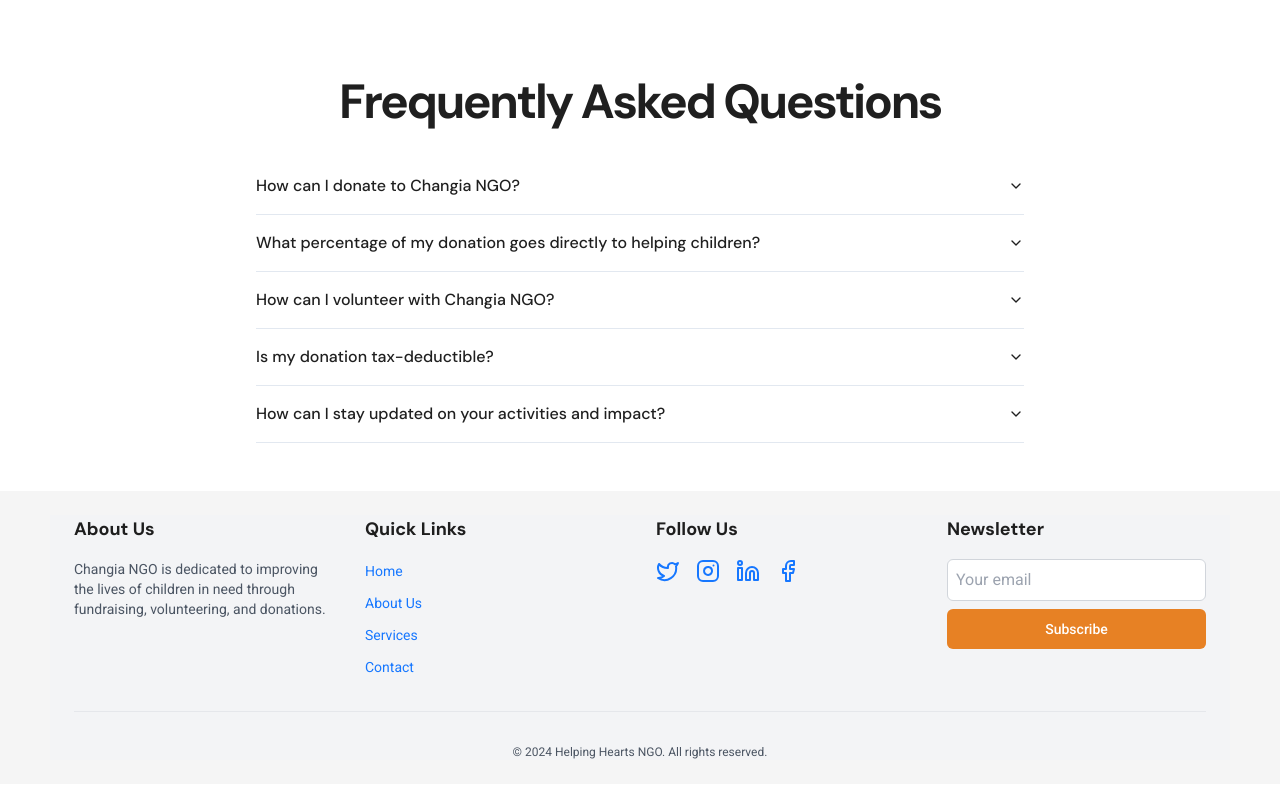
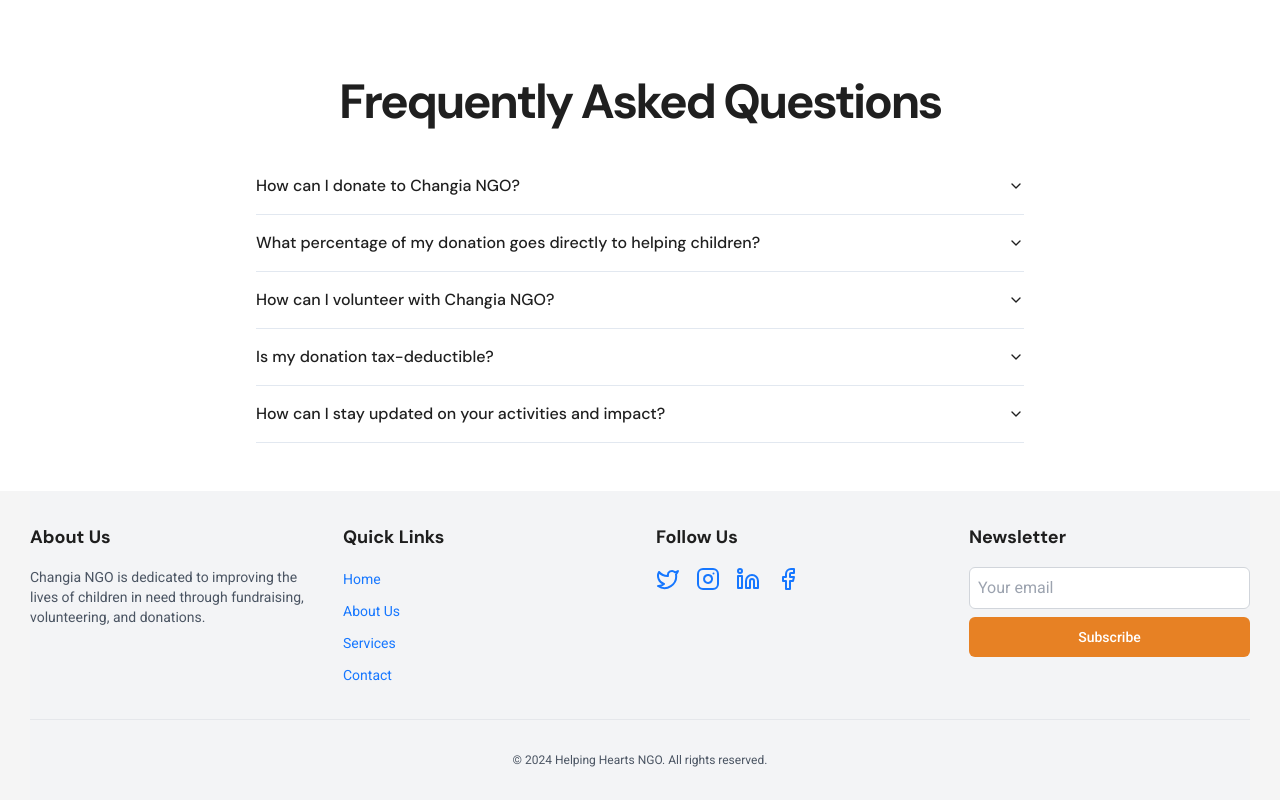
Before and after one commit to Children-s-Home/ChangiaKe, a React (Vite) app in the folder client/: page /contact-us in a window 1280 px wide. Shown: the part 626-1426 px from the top of the page. Built offline with nearby package versions, Linux system fonts and the light colour scheme; no server answers.

Commit message:
added a lot of the requires styles to provide consistency

```diff
--- a/client/src/Layout/Components/FooterNew.jsx
+++ b/client/src/Layout/Components/FooterNew.jsx
@@ -4,8 +4,8 @@ import { Twitter, Instagram, Linkedin, Facebook } from 'lucide-react';
 const { Link } = Typography;
 const FooterNew = () => {
   return (
-    <footer className='bg-gray-100 '>
-      <div className='container px-4 md:px-6'>
+    <footer className=' py-8 bg-gray-100 '>
+      <div>
         <div className='grid grid-cols-1 md:grid-cols-4 gap-8'>
           <div>
             <h3 className='text-lg font-bold mb-4'>About Us</h3>
--- a/client/src/Layout/Index.jsx
+++ b/client/src/Layout/Index.jsx
@@ -46,7 +46,7 @@ const AppLayout = () => {
         <Content className='content'>
           <Outlet />
         </Content>
-        <Footer>
+        <Footer className='footer'>
           <FooterNew />
         </Footer>
       </Layout>
--- a/client/src/Layout/_layout.scss
+++ b/client/src/Layout/_layout.scss
@@ -42,28 +42,7 @@
     flex: 1;
   }
   .footer {
-    @extend %header-footer;
-    padding-top: 15px;
-    .footer-row {
-      @media (max-width: 768px) {
-        flex-direction: column-reverse !important;
-      }
-      .footer-links {
-        display: flex;
-        gap: 50px;
-        .ant-list-item {
-          padding: 10px 32px 10px 0px;
-        }
-      }
-      .newsletter {
-        .footer-social {
-          margin-bottom: 5px;
-          &:hover {
-            color: $primary-brown !important;
-          }
-        }
-      }
-    }
+    padding: $general-side-paddng;
   }
 }
 
--- a/client/src/sass/_variables.scss
+++ b/client/src/sass/_variables.scss
@@ -14,5 +14,5 @@ $diagonal-gradient: linear-gradient(135deg, #eac28d, #ffead7);
 $top-bottom-gradient: linear-gradient(to bottom, #eab98d, #ffead7);
 
 // Reusable Styles
-$general-side-paddng: 0px 60px;
-$general-full-margin: 0px -60px;
+$general-side-paddng: 0px 30px;
+$general-full-margin: 0px -30px;
--- a/client/src/views/Home/Components/Testimonials.jsx
+++ b/client/src/views/Home/Components/Testimonials.jsx
@@ -6,10 +6,10 @@ import {
   Flex,
   Row,
   Typography,
-} from "antd";
-import { testimonials } from "../HomeData/testimonials";
-import { v4 as uuiv4 } from "uuid";
-import { secondaryDullBrown } from "../../../helpers/colors";
+} from 'antd';
+import { testimonials } from '../HomeData/testimonials';
+import { v4 as uuiv4 } from 'uuid';
+import { secondaryDullBrown } from '../../../helpers/colors';
 
 const { Title, Text, Paragraph } = Typography;
 const Testimonials = () => {
@@ -23,21 +23,21 @@ const Testimonials = () => {
         },
       }}
     >
-      <Row className="testimonials">
+      <Row className='testimonials' style={{ marginTop: '30px' }}>
         <Title>
           <span>Testimonials </span>from the volunteers
         </Title>
 
         <Col>
-          <Carousel className="carousel" infinite autoplay autoplaySpeed={7000}>
+          <Carousel className='carousel' infinite autoplay autoplaySpeed={7000}>
             {testimonials.map((item) => (
               <div key={uuiv4()}>
-                <Flex justify="center">
-                  <Row align="middle" gutter={24} className="testimonial-card">
-                    <Col flex="230px">
+                <Flex justify='center'>
+                  <Row align='middle' gutter={24} className='testimonial-card'>
+                    <Col flex='230px'>
                       <Avatar src={item.avatar} size={200} />
                     </Col>
-                    <Col flex="auto">
+                    <Col flex='auto'>
                       <Flex vertical>
                         <Paragraph>{item.paragraph}</Paragraph>
                         <Text
```
